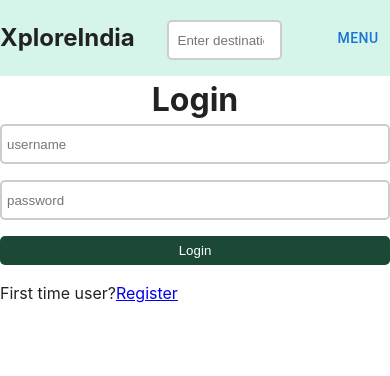
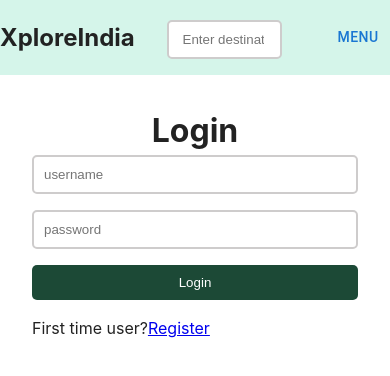
Before and after one commit to SG1947/XploreIndia, a React (Vite) app in the folder frontend/: page /login in a window 390 px wide. Shown: the top 376 px of the page. Built offline with nearby package versions, Linux system fonts and the light colour scheme; no server answers.

Commit message:
css change

```diff
--- a/frontend/src/App.css
+++ b/frontend/src/App.css
@@ -221,7 +221,7 @@ header .menu{
 }
 /* Login/Register */
 form{
-  margin: 2rem 15rem ;
+  margin: 2rem 15rem !important;
 }
 form.login, form.register{
   max-width: 400px;
@@ -260,13 +260,35 @@ button{
   padding: 7px 0;
   margin-bottom: 1rem;
 }
+@media screen and (max-width: 800px) {
+  input, textarea, select {
+    height: auto; /* Adjust height for smaller screens */
+    padding: 10px; /* More padding for easier touch interaction */
+  }
+
+  .form-date {
+    flex-wrap: wrap;
+    width: 100%; /* Use full width */
+  }
+
+  .form-date input, select {
+    width: 100%; /* Ensure full width on smaller screens */
+    margin-right: 0; /* Remove right margin */
+    margin-top: 0.5rem; /* Adjust top margin */
+  }
+
+  button {
+    padding: 10px 0; /* Increase padding for better touch target */
+  }
+}
 form.login h1, form.register h1{
   text-align: center;
 }
-@media (max-width: 900px) {
+@media (max-width: 750px) {
   form{
-    margin: 2rem 5rem;
+    margin: 2rem 2rem !important;
   }
+
 }
 .post-page{
   margin: 5rem 15rem;
--- a/frontend/src/pages/CreatePost.jsx
+++ b/frontend/src/pages/CreatePost.jsx
@@ -99,7 +99,7 @@ export default function CreatePost() {
           Destination
           <input
             type="text" // Changed to text for destination
-            placeholder="Jhargram"
+            placeholder="Kolkata"
             value={destination}
             onChange={(ev) => setDestination(ev.target.value)}
             required
```
